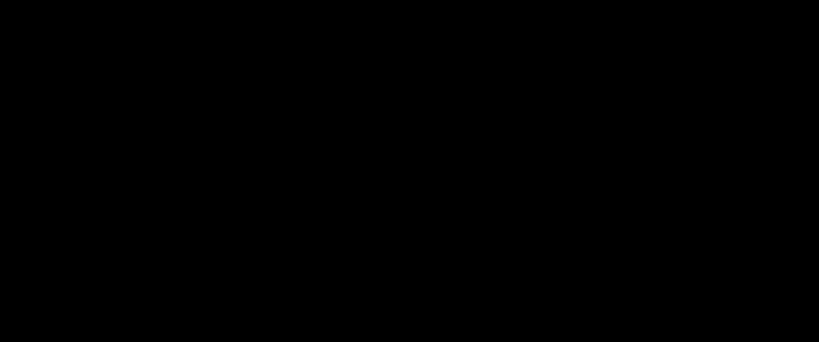
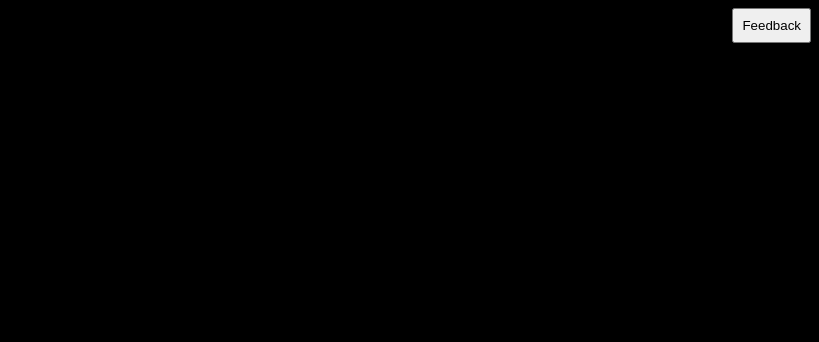
Before and after one commit to joglr/fruit-rush, a Preact app: page index.html in a window 1280 px wide. Shown: the top 342 px of the page, without its empty margins (461-1280 px from the left). Built offline with nearby package versions, Linux system fonts and the light colour scheme.

Commit message:
Feedback link Fixes #23

```diff
--- a/index.html
+++ b/index.html
@@ -12,5 +12,18 @@
       <div id="gameui"></div>
     </div>
     <script type="module" src="/src/index.ts"></script>
+    <script defer src="https://feedback.fish/ff.js?pid=7cd96771108add"></script>
+    <button
+      style="
+        position: absolute;
+        top: 8px;
+        right: 8px;
+        padding: 8px;
+        cursor: pointer;
+      "
+      data-feedback-fish
+    >
+      Feedback
+    </button>
   </body>
 </html>
```
